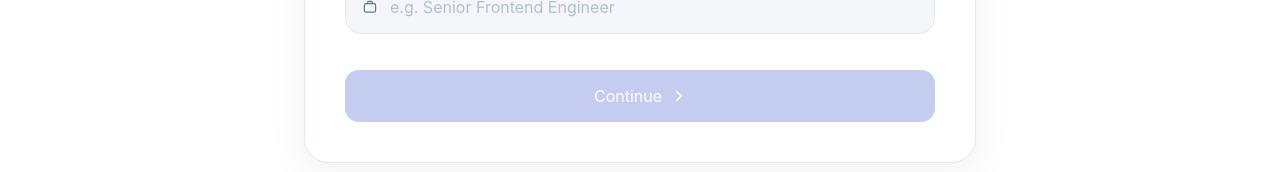
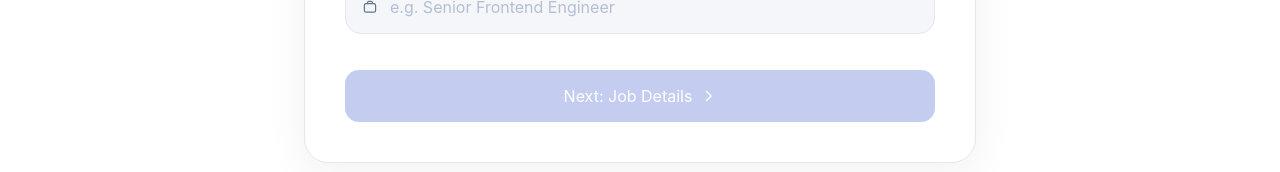
Before and after one commit to JohnCarl-30/resume_analyzer, a Next.js app in the folder apps/web/: page /analysis/new in a window 1280 px wide. Shown: the part 520-692 px from the top of the page. Built offline with nearby package versions, Linux system fonts and the light colour scheme; no server answers.

Commit message:
Update step-target-role.tsx

```diff
--- a/apps/web/features/onboarding/components/step-target-role.tsx
+++ b/apps/web/features/onboarding/components/step-target-role.tsx
@@ -83,7 +83,7 @@ export function StepTargetRole({
               disabled={!canContinue}
               className="mt-2 inline-flex w-full items-center justify-center gap-2 rounded-[14px] bg-[color:var(--brand)] px-5 py-3.5 text-sm font-semibold text-white shadow-[0_14px_28px_rgba(79,107,255,0.24)] transition hover:bg-[color:var(--brand-strong)] disabled:cursor-not-allowed disabled:bg-[#c4ccf0] disabled:shadow-none"
             >
-              Continue
+              Next: Job Details
               <ArrowRightIcon />
             </button>
           </div>
```
